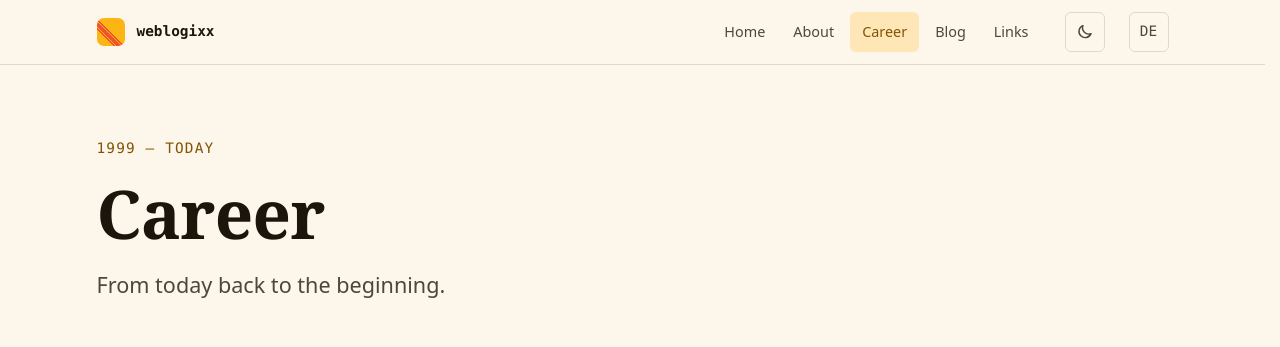
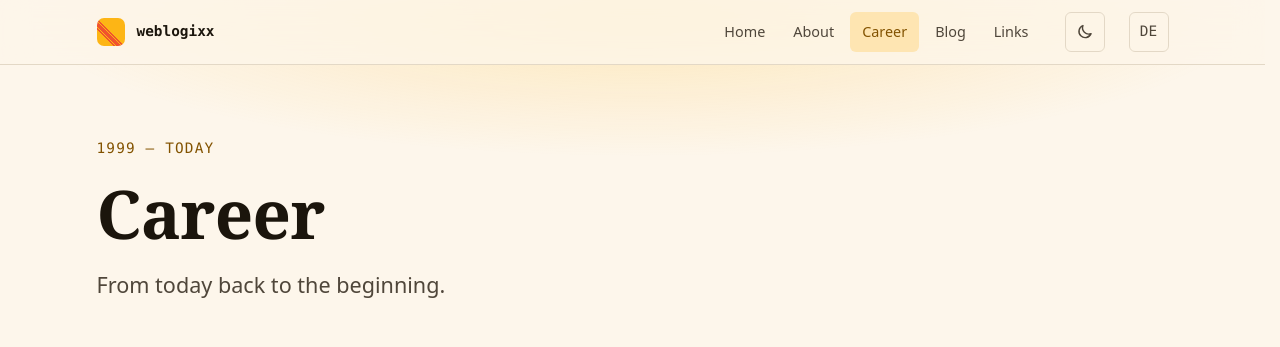
Before and after one commit to weblogixx/weblogixx.de, an Astro site: page /en/career in a window 1280 px wide. Shown: the top 347 px of the page. Built offline with nearby package versions, Linux system fonts and the light colour scheme; Astro itself is replaced by a stand-in of ours; a web font is replaced by a local one.

Commit message:
Final portfolio

```diff
--- a/src/data/profile.ts
+++ b/src/data/profile.ts
@@ -27,14 +27,17 @@ export const profile = {
       },
     },
     {
-      title: { de: "Design Systems", en: "Design systems" },
+      title: { de: "Design Systeme", en: "Design systems" },
       text: {
         de: "Tokens, Komponenten, Dokumentation und die Prozesse dazwischen - von Figma bis zur Produktivumgebung.",
         en: "Tokens, components, docs and the processes in between - from Figma to production.",
       },
     },
     {
-      title: { de: "Agentic Engineering", en: "Agentic engineering" },
+      title: {
+        de: "Agentische Frontends",
+        en: "Agentic frontends",
+      },
       text: {
         de: "KI-Agenten sinnvoll in Entwicklungs- und Design-Workflows integrieren.",
         en: "Putting AI agents to good use in development and design workflows.",
--- a/src/layouts/Base.astro
+++ b/src/layouts/Base.astro
@@ -74,7 +74,7 @@ const site = Astro.site ?? new URL('https://weblogixx.github.io');
   <body>
     <a class="skip visually-hidden" href="#main">{t('nav.skip')}</a>
     <Header lang={lang} page={page} altPath={altPath} />
-    <main id="main">
+    <main id="main" data-page={page}>
       <slot />
     </main>
     <Footer lang={lang} />
--- a/src/views/CareerView.astro
+++ b/src/views/CareerView.astro
@@ -141,6 +141,32 @@ const firstYear = Math.min(...career.map((e) => yearOf(e.start)));
 </script>
 
 <style>
+  /*
+   * A soft glow under the header, only on this page. Fixed (stays put while scrolling) and
+   * behind the content, so nothing is covered – unlike a box-shadow on the header.
+   * --border is tinted towards the active company's hue, so the glow follows the tinting.
+   * isolation: the body has its own background, which would cover a z-index:-1 layer;
+   * this keeps the glow above it but below main's content.
+   */
+  :global(main[data-page='career']) {
+    isolation: isolate;
+  }
+  :global(main[data-page='career'])::before {
+    content: '';
+    position: fixed;
+    inset: 0 0 auto;
+    height: 14rem;
+    /* Dark: lighter than the background (--border) reads as a glow. Light: anything darker
+       reads as a shadow, so use a faint brand tint instead, like the home page hero. */
+    background: radial-gradient(
+      ellipse 70% 100% at 50% 0,
+      light-dark(var(--primary-soft), var(--border)),
+      transparent 70%
+    );
+    pointer-events: none;
+    z-index: -1;
+  }
+
   .career {
     list-style: none;
     margin: 0 0 var(--space-9);
```
